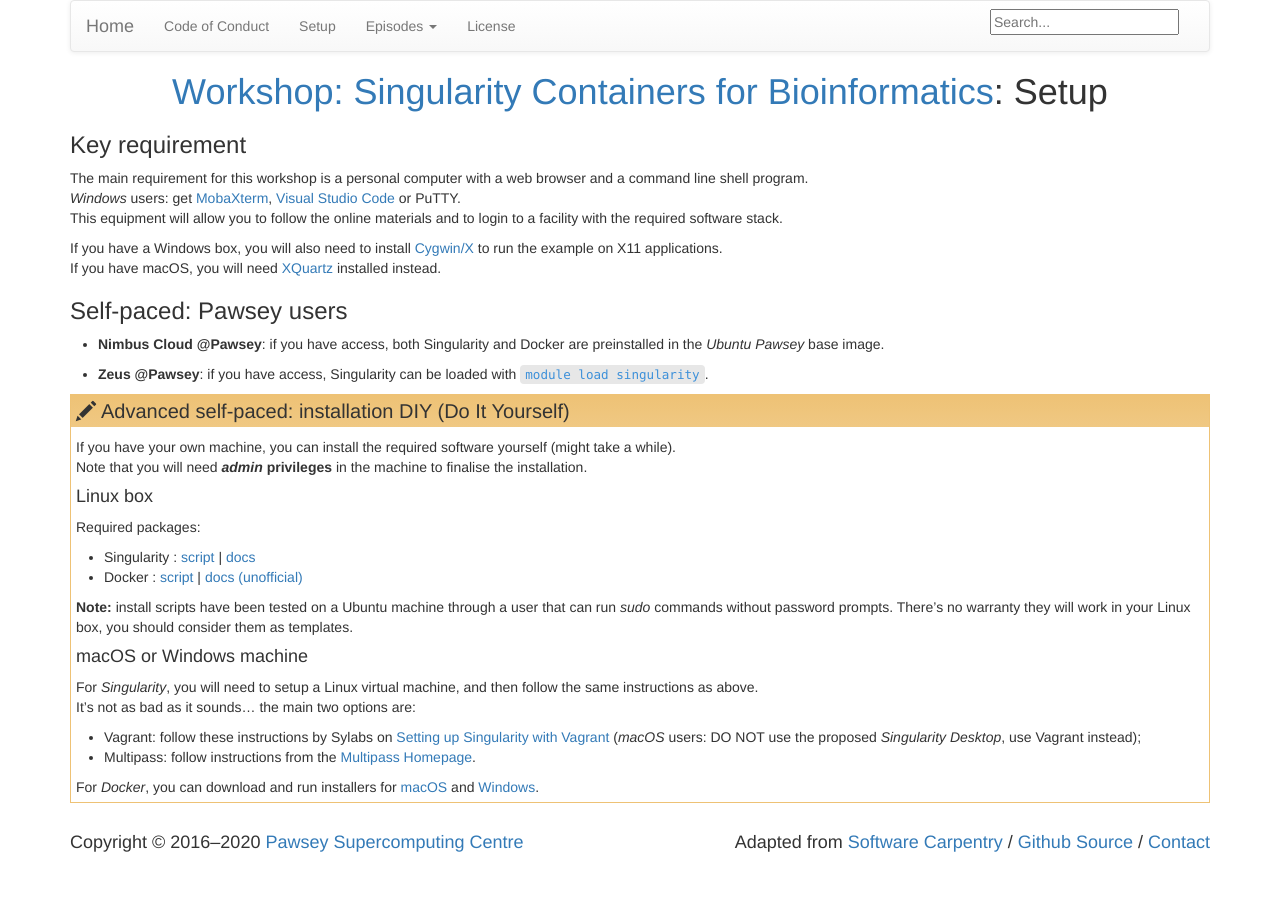
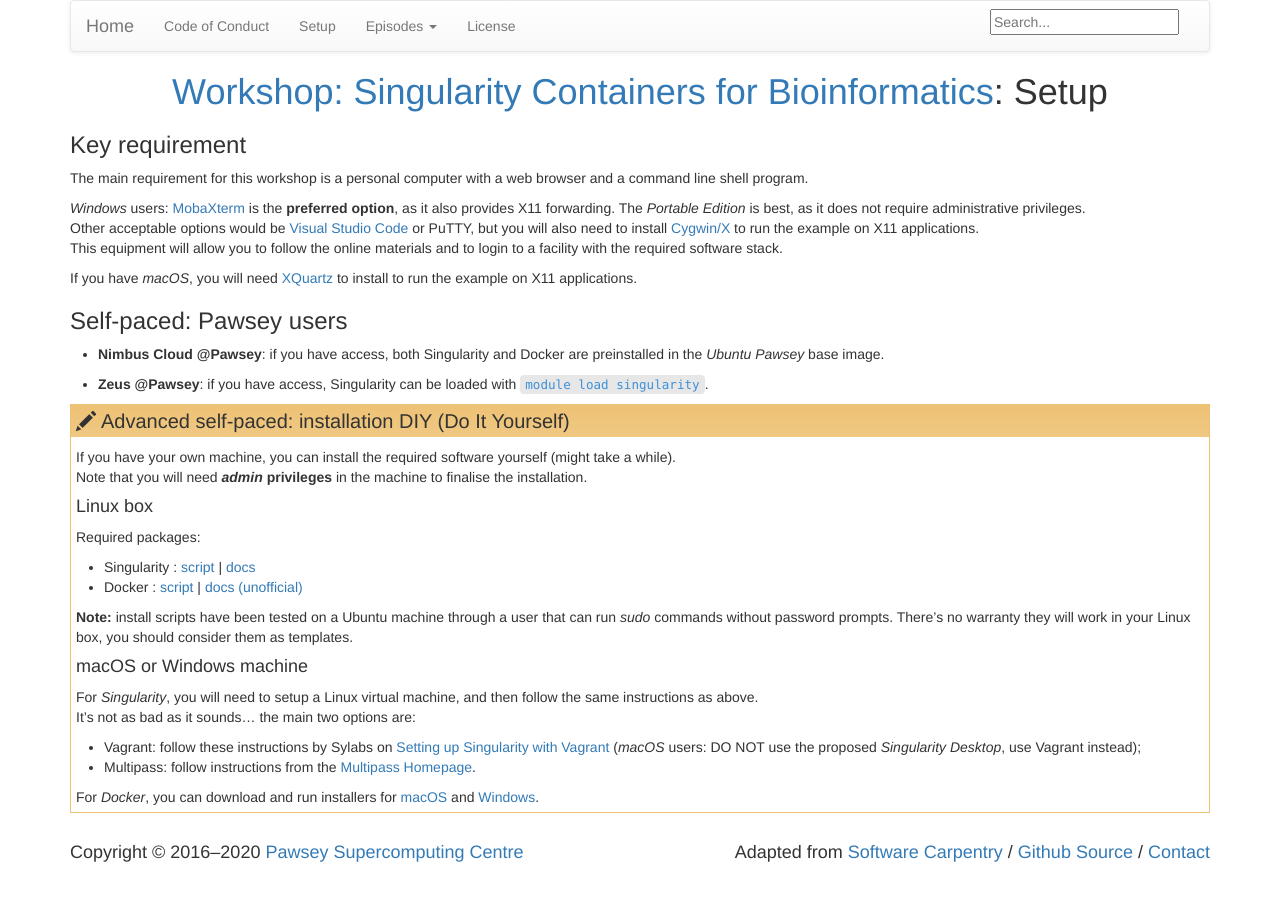
Before and after one commit to PawseySC/containers-bioinformatics-workshop, a Jekyll site: the page built from setup.md, in a window 1280 px wide. Built offline with Jekyll 4.4.1, drawn with Linux system fonts in a browser that asks for light colours.

Commit message:
forgot setup.md in previous commit

```diff
--- a/setup.md
+++ b/setup.md
@@ -8,11 +8,12 @@ root: .
 ### Key requirement
 
 The main requirement for this workshop is a personal computer with a web browser and a command line shell program.
-*Windows* users: get [MobaXterm](https://mobaxterm.mobatek.net/download-home-edition.html), [Visual Studio Code](https://code.visualstudio.com/) or PuTTY.
+
+*Windows* users: [MobaXterm](https://mobaxterm.mobatek.net/download-home-edition.html) is the **preferred option**, as it also provides X11 forwarding.  The *Portable Edition* is best, as it does not require administrative privileges.
+Other acceptable options would be [Visual Studio Code](https://code.visualstudio.com/) or PuTTY, but you will also need to install [Cygwin/X](https://x.cygwin.com) to run the example on X11 applications.
 This equipment will allow you to follow the online materials and to login to a facility with the required software stack.
 
-If you have a Windows box, you will also need to install [Cygwin/X](https://x.cygwin.com) to run the example on X11 applications.
-If you have macOS, you will need [XQuartz](https://www.xquartz.org) installed instead.
+If you have *macOS*, you will need [XQuartz](https://www.xquartz.org) to install to run the example on X11 applications.
 
 
 ### Self-paced: Pawsey users
```
